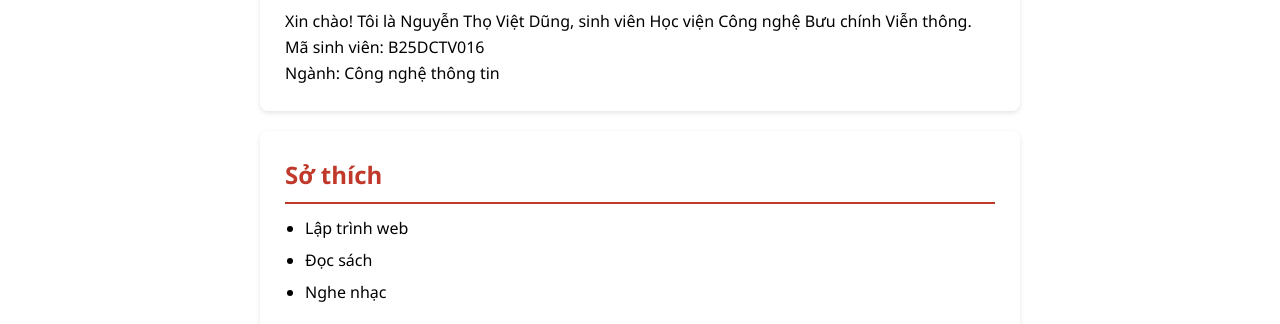
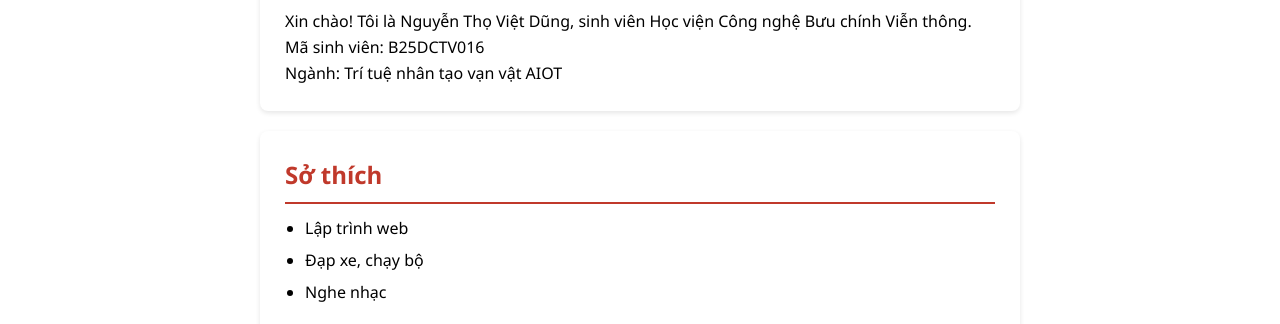
Before and after one commit to Vietdungdev-B25DCTV016/B25DCTV016-BT1, a plain HTML site: page profile/index.html in a window 1280 px wide. Shown: the part 309-633 px from the top of the page. Drawn offline with Linux system fonts and the light colour scheme.

Commit message:
cập nhật

```diff
--- a/profile/index.html
+++ b/profile/index.html
@@ -25,14 +25,14 @@
             <h2>Giới thiệu</h2>
             <p>Xin chào! Tôi là Nguyễn Thọ Việt Dũng, sinh viên Học viện Công nghệ Bưu chính Viễn thông.</p>
             <p>Mã sinh viên: B25DCTV016</p>
-            <p>Ngành: Công nghệ thông tin</p>
+            <p>Ngành: Trí tuệ nhân tạo vạn vật AIOT</p>
         </section>
 
         <section id="hobbies">
             <h2>Sở thích</h2>
             <ul>
                 <li>Lập trình web</li>
-                <li>Đọc sách</li>
+                <li>Đạp xe, chạy bộ</li>
                 <li>Nghe nhạc</li>
             </ul>
         </section>
```
